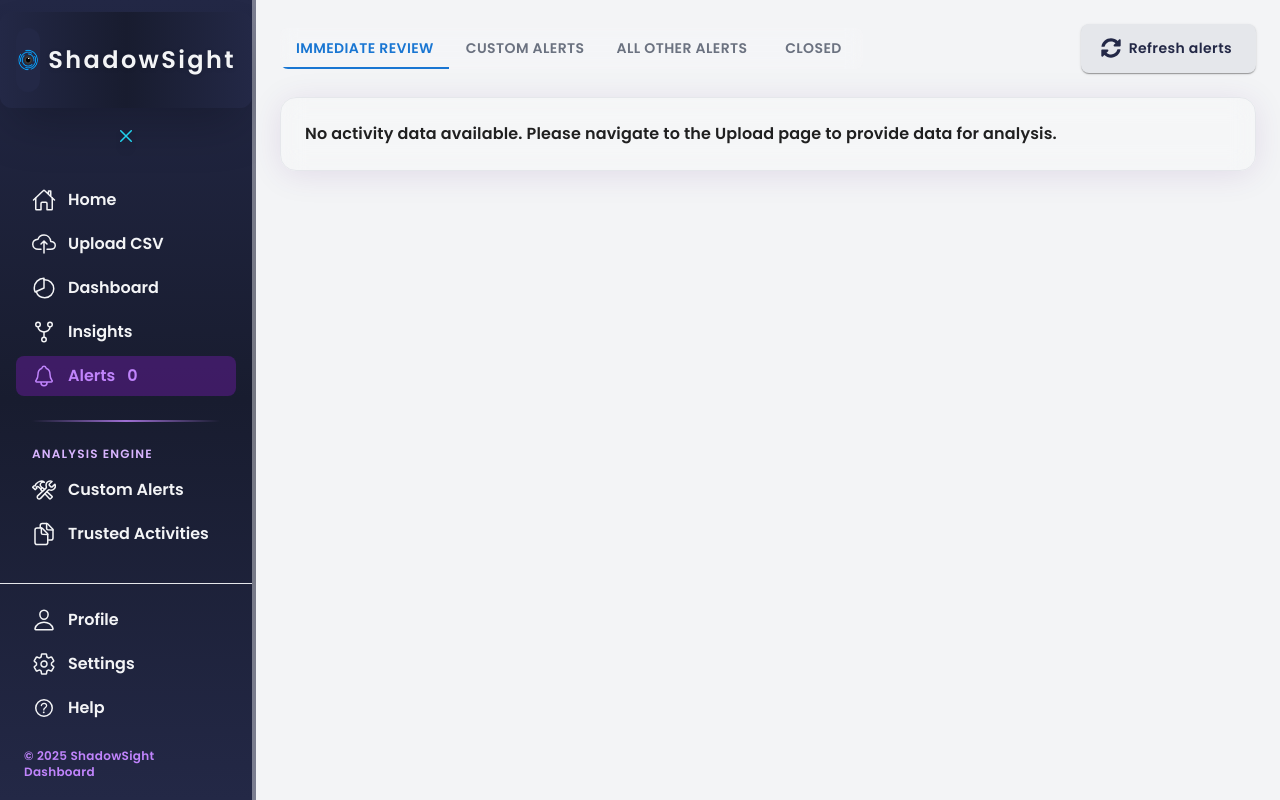
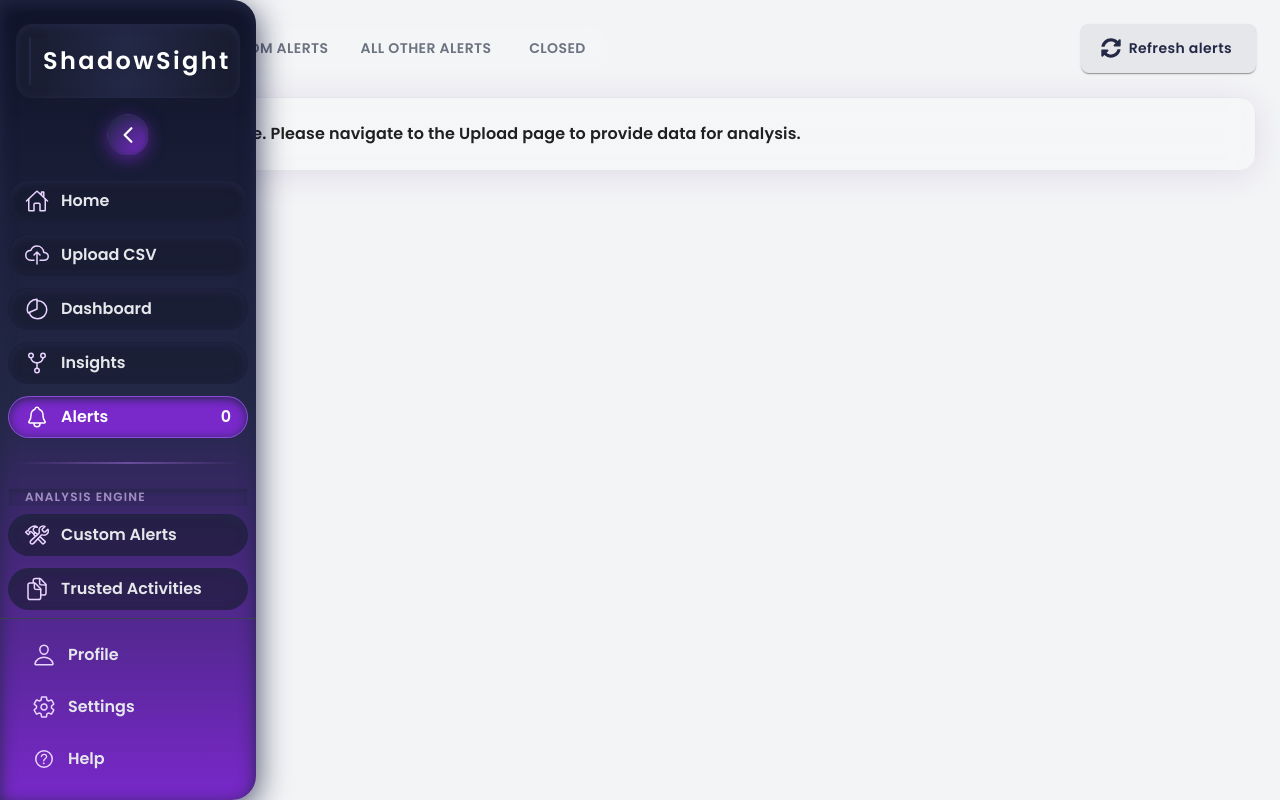
Before and after one commit to justinvu22/LTU-Academic-Weapon, a Next.js app: page /alerts in a window 1280 px wide. Built offline with nearby package versions, Linux system fonts and the light colour scheme.

Commit message:
style: enhance sidebar neumorphism, remove left highlight from logo and bottom section

```diff
--- a/UI_components/LeftSidebar.tsx
+++ b/UI_components/LeftSidebar.tsx
@@ -14,13 +14,15 @@ import {
   IoPersonOutline,
   IoSettingsOutline,
   IoHelpCircleOutline,
-  IoMenuOutline,
-  IoCloseOutline
+  IoChevronBackOutline,
+  IoChevronForwardOutline
 } from "react-icons/io5";
 
 interface LeftSidebarProps {
   activeLink: string;
   alertCount?: number;
+  collapsed: boolean;
+  setCollapsed: React.Dispatch<React.SetStateAction<boolean>>;
 }
 
 const navItems = [
@@ -42,122 +44,160 @@ const utilNavItems = [
   { path: "/help", name: "Help", icon: <IoHelpCircleOutline className="text-2xl font-bold" /> }
 ];
 
-const LeftSidebar: React.FC<LeftSidebarProps> = ({ activeLink, alertCount = 0 }) => {
-  const [collapsed, setCollapsed] = useState(false);
-
+const LeftSidebar: React.FC<LeftSidebarProps> = ({ activeLink, alertCount = 0, collapsed, setCollapsed }) => {
   return (
     <aside
       className={`
-        left-sidebar transition-all duration-300 h-full flex flex-col font-['Poppins',sans-serif] ${collapsed ? 'w-20' : 'w-64'}
-        bg-gradient-to-b from-sidebar-dark via-sidebar-darker to-sidebar-dark
-        backdrop-blur-2xl border-r-4 border-white/40 shadow-2xl
-        relative
+        left-sidebar fixed top-0 left-0 h-screen ${collapsed ? 'w-20' : 'w-64'} flex flex-col font-['Poppins',sans-serif] z-40
+        bg-gradient-to-b from-[#10142a] via-[#232846] to-[#7928CA]
+        shadow-[0_8px_32px_#0f153acc,inset_0_4px_16px_#232846ee]
+        border-r-0
+        transition-all duration-300
+        overflow-hidden
+        rounded-tr-3xl rounded-br-3xl
       `}
     >
-      <div className="flex flex-col items-center justify-center">
-        <div className={`flex items-center justify-center w-full ${collapsed ? 'p-2' : 'p-4'} bg-gradient-to-r from-sidebar-dark via-sidebar-darker to-sidebar-dark rounded-xl m-3 mb-0 shadow-2xl`}>
-          <div className="h-16 w-16 flex items-center justify-center rounded-xl bg-sidebar-dark overflow-hidden">
-            <img src="/icon.png" alt="ShadowSight Icon" className="h-16 w-16 object-contain -my-1" />
+      <div className={`flex flex-col flex-1`}>
+        <div className={`flex flex-col items-center justify-center pt-6 pb-2 ${collapsed ? 'px-2' : 'px-4'}`}>
+          <div className={`flex items-center w-full bg-gradient-to-r from-[#181c2f] via-[#232846] to-[#181c2f] rounded-2xl mb-2 shadow-[0_4px_16px_#181c2fcc,inset_0_2px_8px_#232846ee] border border-[#232846]/40 ${collapsed ? 'p-1 justify-center' : 'p-3'}`}>
+            <div className="h-12 w-12 flex items-center justify-center rounded-2xl bg-sidebar-dark shadow-[0_4px_16px_#232846cc,inset_0_2px_8px_#181c2fcc] border border-[#232846]/40 overflow-hidden">
+              <img src="/icon.png" alt="ShadowSight Icon" className="h-12 w-12 object-contain" />
             </div>
             {!collapsed && (
-            <span className="ml-2 text-2xl font-extrabold tracking-widest text-gray-100 drop-shadow select-none" style={{ fontFamily: 'Poppins, sans-serif' }}>
+              <span className="ml-3 text-2xl font-extrabold tracking-widest text-white drop-shadow select-none font-poppins">
                 ShadowSight
               </span>
             )}
           </div>
           <button
-          className="my-2 p-2 rounded-full hover:bg-gradient-to-r from-purple-500/30 to-pink-500/30 transition-all duration-300 z-10 hover:scale-110 hover:shadow-2xl hover:shadow-purple-500/20"
+            className="my-2 p-2 rounded-full bg-gradient-to-br from-[#232846] to-[#7928CA] shadow-[0_4px_16px_#7928ca99,inset_0_2px_8px_#232846ee] border border-[#232846]/40 hover:shadow-[0_8px_32px_#7928ca99,inset_0_4px_16px_#232846ee] hover:scale-110 transition-all duration-300 z-10 flex items-center justify-center"
             onClick={() => setCollapsed((prev) => !prev)}
             aria-label={collapsed ? 'Expand sidebar' : 'Collapse sidebar'}
           >
-          {collapsed ? <IoMenuOutline className="text-2xl font-bold text-cyan-400 drop-shadow-lg" /> : <IoCloseOutline className="text-2xl font-bold text-cyan-400 drop-shadow-lg" />}
+            {collapsed ? (
+              <IoChevronForwardOutline className="text-2xl text-white transition-transform duration-300" />
+            ) : (
+              <IoChevronBackOutline className="text-2xl text-white transition-transform duration-300" />
+            )}
           </button>
         </div>
-      <nav className={`flex-1 ${collapsed ? 'px-0' : 'px-4'} py-4 overflow-y-auto`}>
-        <div className="flex flex-col gap-1">
+        <nav className={`flex-1 ${collapsed ? 'px-0 py-2' : 'px-2 py-2'} overflow-y-auto scrollbar-thin scrollbar-thumb-purple-400/30 scrollbar-track-transparent`}>
+          <div className={`flex flex-col ${collapsed ? 'gap-0' : 'gap-3'}`}>
             {navItems.map((item) => (
               <Link
                 key={item.name}
                 href={item.path}
                 className={`
-                flex items-center gap-3 px-4 py-2 rounded-lg transition
+                  group flex items-center ${collapsed ? 'justify-center px-0 py-3' : 'gap-3 px-4 py-2'} rounded-full transition-all duration-200
                   ${activeLink === item.path
-                  ? 'bg-purple-900/60 text-purple-400 font-semibold'
-                  : 'text-gray-100 hover:text-purple-400 hover:bg-purple-900/40'}
-                ${collapsed ? 'justify-center px-0' : ''}
+                    ? 'bg-[#7928CA] text-white shadow-[0_8px_32px_#7928ca99] border border-[#a084e8]/40'
+                    : 'bg-[#181c2f]/60 text-gray-200 hover:text-white hover:bg-[#232846]/80 hover:shadow-[inset_0_4px_16px_#232846ee]'}
+                  relative
+                  font-medium
+                  shadow-[inset_0_2px_8px_#232846ee]
+                  backdrop-blur-[2px]
+                  border border-[#232846]/20
                 `}
               >
-              <span className={`text-2xl font-bold ${activeLink === item.path ? 'text-purple-400' : 'text-gray-100 group-hover:text-purple-400'}`}>
-                {item.icon}
-              </span>
-              {!collapsed && <span className="truncate">{item.name}</span>}
-              {!collapsed && item.name === 'Alerts' && alertCount && alertCount > 0 && (
-                <span className="ml-2 inline-flex items-center px-2 py-0.5 rounded-full text-xs font-bold bg-purple-600 text-white shadow-md">
+                <span className={`text-2xl font-bold transition-all duration-200 ${activeLink === item.path ? 'text-white' : 'text-purple-200 group-hover:text-white'}`}>{item.icon}</span>
+                {!collapsed && <span className="truncate flex-1">{item.name}</span>}
+                {item.name === 'Alerts' && alertCount && alertCount > 0 && !collapsed && (
+                  <span className="ml-2 inline-flex items-center px-2 py-0.5 rounded-full text-xs font-bold bg-gradient-to-br from-[#a084e8] to-[#7928CA] text-white shadow-[0_2px_8px_#7928ca80,inset_0_1px_4px_#a084e8cc] border border-[#a084e8]/40 backdrop-blur-[2px] animate-pulse ring-2 ring-[#a084e8]/40">
                     +{alertCount}
                   </span>
                 )}
               </Link>
             ))}
           </div>
-        <div className={`${collapsed ? 'mx-2' : 'mx-4'} my-6`}>
-          <div className="h-[2px] bg-gradient-to-r from-transparent via-purple-400/80 to-transparent shadow-2xl" />
+          {!collapsed && (
+            <>
+              <div className="mx-2 my-6">
+                <div className="h-[2px] bg-gradient-to-r from-transparent via-purple-400/40 to-transparent shadow-2xl" />
               </div>
               <div className="mt-2">
-          {!collapsed && (
-            <div className="text-xs uppercase tracking-widest text-purple-300 mb-2 mt-6 px-4">
+                <div className="text-xs uppercase tracking-widest text-purple-200/60 mb-2 mt-6 px-4 font-semibold shadow-[inset_0_2px_8px_#232846ee] border border-[#232846]/20">
                   Analysis Engine
                 </div>
-          )}
-          <div className="flex flex-col gap-1">
+                <div className="flex flex-col gap-3">
                   {analysisEngineItems.map((item) => (
                     <Link
                       key={item.path}
                       href={item.path}
                       className={`
-                  flex items-center gap-3 px-4 py-2 rounded-lg transition
+                        group flex items-center gap-3 px-4 py-2 rounded-full transition-all duration-200
                         ${activeLink === item.path
-                    ? 'bg-purple-900/60 text-purple-400 font-semibold'
-                    : 'text-gray-100 hover:text-purple-400 hover:bg-purple-900/40'}
-                  ${collapsed ? 'justify-center px-0' : ''}
+                          ? 'bg-[#7928CA] text-white shadow-[0_8px_32px_#7928ca99] border border-[#a084e8]/40'
+                          : 'bg-[#181c2f]/60 text-gray-200 hover:text-white hover:bg-[#232846]/80 hover:shadow-[inset_0_4px_16px_#232846ee]'}
+                        relative
+                        font-medium
+                        shadow-[inset_0_2px_8px_#232846ee]
+                        backdrop-blur-[2px]
+                        border border-[#232846]/20
                       `}
                     >
-                <span className={`text-2xl font-bold ${activeLink === item.path ? 'text-purple-400' : 'text-gray-100 group-hover:text-purple-400'}`}>
-                  {item.icon}
-                </span>
-                {!collapsed && <span className="truncate">{item.name}</span>}
+                      <span className={`text-2xl font-bold transition-all duration-200 ${activeLink === item.path ? 'text-white' : 'text-purple-200 group-hover:text-white'}`}>{item.icon}</span>
+                      <span className="truncate flex-1">{item.name}</span>
                     </Link>
                   ))}
                 </div>
               </div>
+            </>
+          )}
+          {collapsed && (
+            <>
+              <div className="my-6" />
+              <div className="flex flex-col gap-0">
+                {analysisEngineItems.map((item) => (
+                  <Link
+                    key={item.path}
+                    href={item.path}
+                    className={`
+                      group flex items-center justify-center px-0 py-3 rounded-full transition-all duration-200
+                      ${activeLink === item.path
+                        ? 'bg-[#7928CA] text-white shadow-[0_8px_32px_#7928ca99] border border-[#a084e8]/40'
+                        : 'bg-[#181c2f]/60 text-gray-200 hover:text-white hover:bg-[#232846]/80 hover:shadow-[inset_0_4px_16px_#232846ee]'}
+                      relative
+                      font-medium
+                      shadow-[inset_0_2px_8px_#232846ee]
+                      backdrop-blur-[2px]
+                      border border-[#232846]/20
+                    `}
+                  >
+                    <span className={`text-2xl font-bold transition-all duration-200 ${activeLink === item.path ? 'text-white' : 'text-purple-200 group-hover:text-white'}`}>{item.icon}</span>
+                  </Link>
+                ))}
+              </div>
+            </>
+          )}
         </nav>
-      <div className={`mt-auto ${collapsed ? 'p-2' : 'p-4'} border-t border-t-gray-200 bg-transparent`}>
+        <div className={`mt-auto ${collapsed ? 'p-2' : 'p-4'} border-t border-t-gray-700 bg-transparent`}>
           <nav>
-          <div className="flex flex-col gap-1">
+            <div className={`flex flex-col ${collapsed ? 'gap-0' : 'gap-3'}`}>
               {utilNavItems.map((item) => (
                 <Link
                   key={item.name}
                   href={item.path}
                   className={`
-                  flex items-center gap-3 px-4 py-2 rounded-lg transition
+                    group flex items-center ${collapsed ? 'justify-center px-0 py-3' : 'gap-3 px-4 py-2'} rounded-full transition-all duration-200
                     ${activeLink === item.path
-                    ? 'bg-purple-900/60 text-purple-400 font-semibold'
-                    : 'text-gray-100 hover:text-purple-400 hover:bg-purple-900/40'}
-                  ${collapsed ? 'justify-center px-0' : ''}
+                      ? 'bg-[#7928CA] text-white'
+                      : 'text-gray-200 hover:text-white hover:bg-[#232846]/80'}
+                    relative
+                    font-medium
                   `}
                 >
-                <span className={`text-2xl font-bold ${activeLink === item.path ? 'text-purple-400' : 'text-gray-100 group-hover:text-purple-400'}`}>
-                  {item.icon}
-                </span>
-                {!collapsed && <span className="truncate">{item.name}</span>}
+                  <span className={`text-2xl font-bold transition-all duration-200 ${activeLink === item.path ? 'text-white' : 'text-purple-200 group-hover:text-white'}`}>{item.icon}</span>
+                  {!collapsed && <span className="truncate flex-1">{item.name}</span>}
                 </Link>
               ))}
             </div>
           </nav>
           {!collapsed && (
-          <div className="mt-4 px-2 py-1 text-xs text-purple-400 font-light tracking-wide" style={{ fontFamily: 'Poppins, sans-serif' }}>
+            <div className="mt-4 px-2 py-1 text-xs text-purple-200/70 font-light tracking-wide font-poppins">
               © 2025 ShadowSight Dashboard
             </div>
           )}
+        </div>
       </div>
     </aside>
   );
```
Lines whose indentation alone changed are shown as unchanged.
